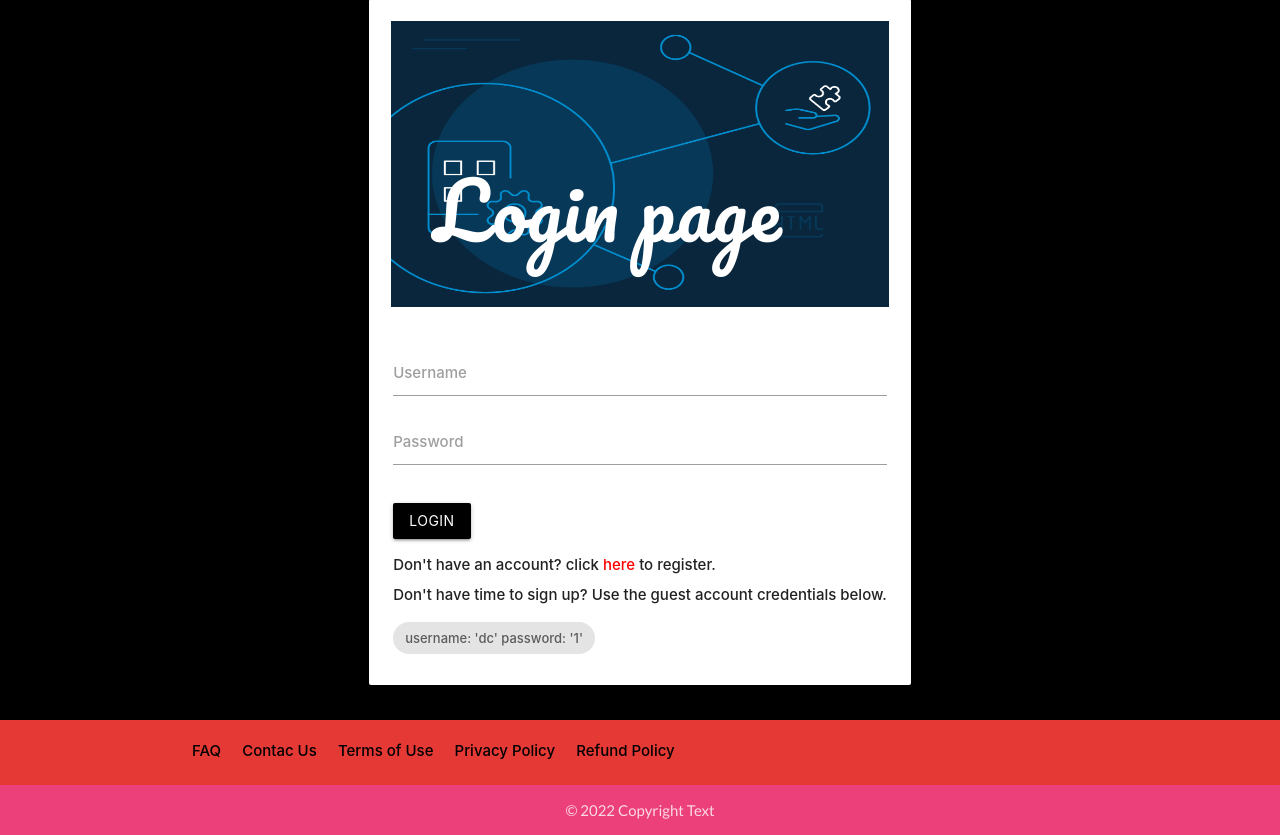
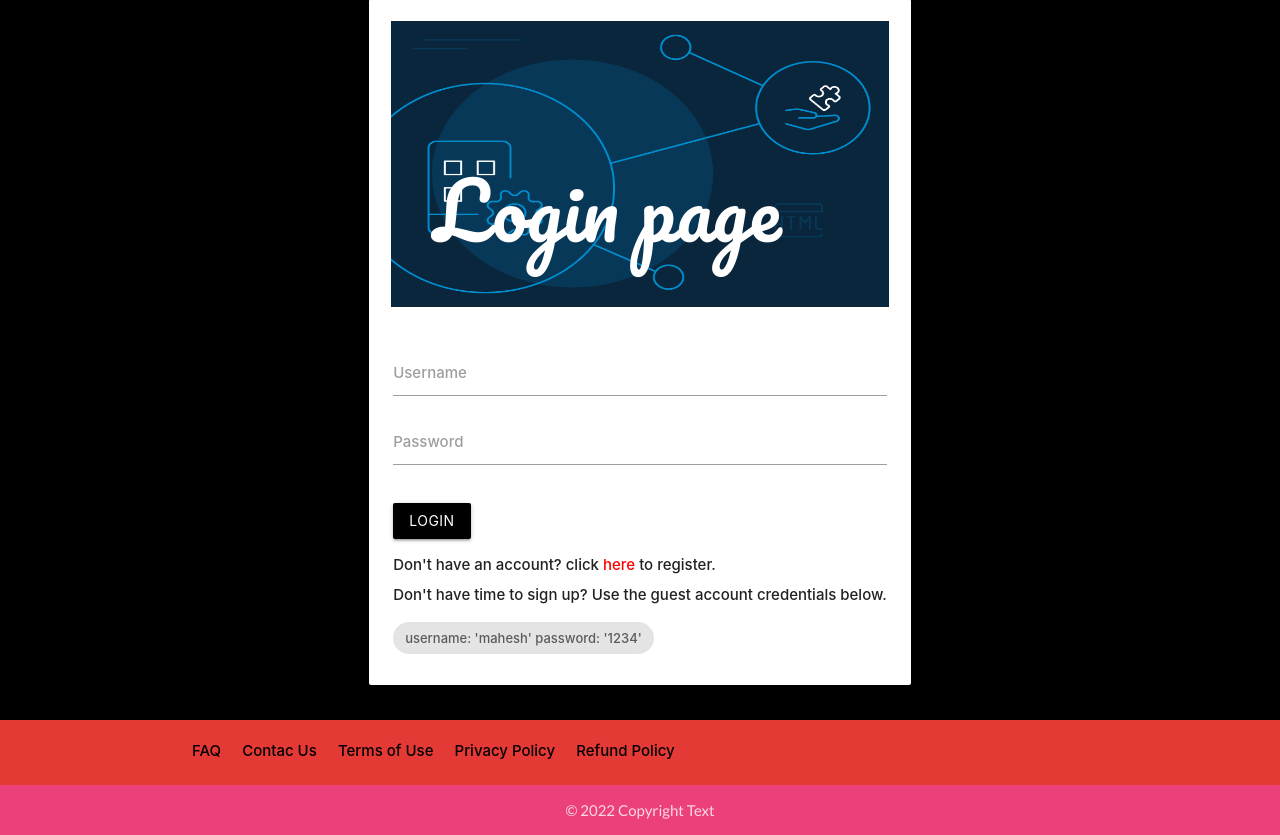
Before and after one commit to Dasari-Bhovan/bid_it, a Django app: page /login/ in a window 1280 px wide. Shown: the part 16-851 px from the top of the page. Run offline with Django 3.2, Linux system fonts and the light colour scheme; some libraries are stand-ins or nearby versions.

Commit message:
Update login.html

```diff
--- a/templates/login.html
+++ b/templates/login.html
@@ -29,7 +29,7 @@
                     <p>Don't have an account? click <a href="{% url 'app:register' %}" style="margin-top: 1rem; color: red"
                             type="a">here</a> to register.</p>
                     <p>Don't have time to sign up? Use the guest account credentials below.</p></strong>
-                    <p class="chip">username: 'dc' password: '1'</p>
+                    <p class="chip">username: 'mahesh' password: '1234'</p>
                 </form>
             </div>
             <!-- <div class="card-action">
```
